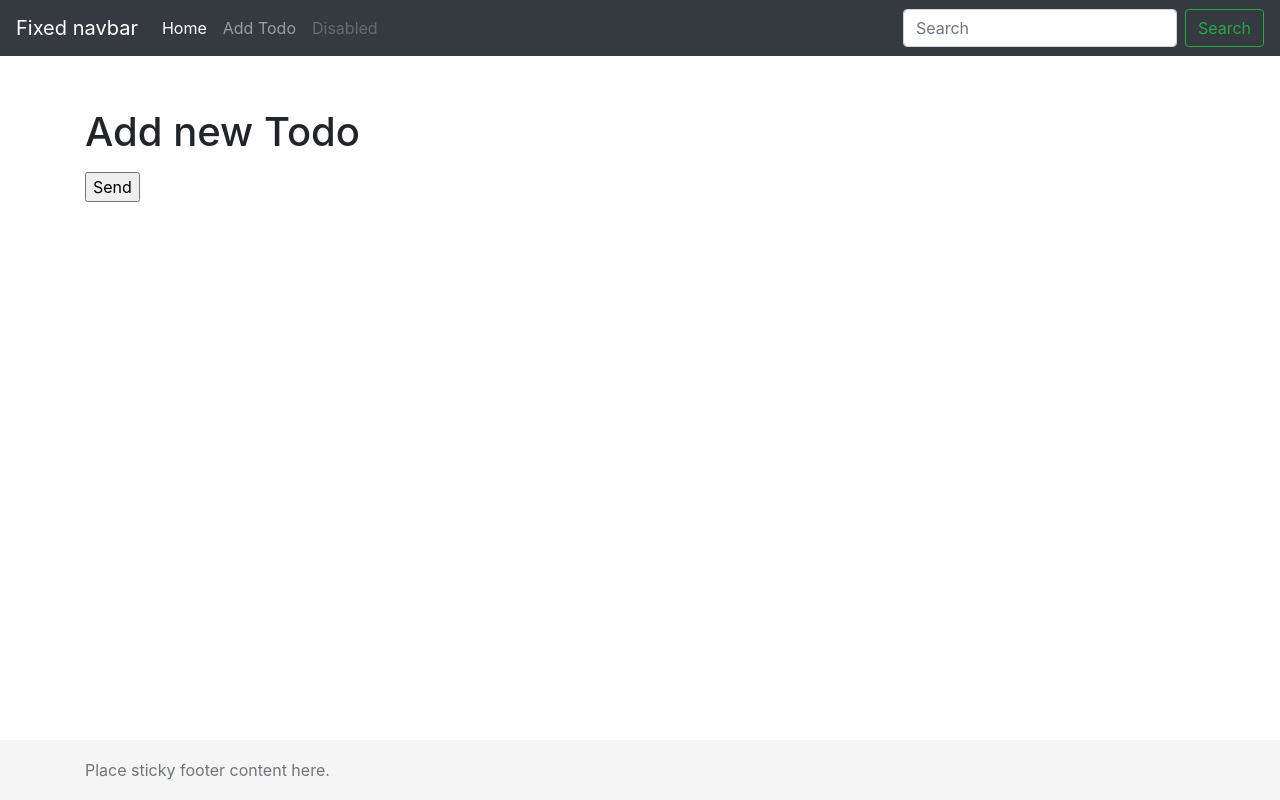
After one commit to Alksgest/python-todo, a Django app: template templates/addTodo.html in a window 1280 px wide. The commit adds this page. Run offline with Django 3.2, Linux system fonts and the light colour scheme; the template is opened without the code that fills it, so the values that code supplies are empty; some libraries are stand-ins or nearby versions.

Commit message:
added base templata, added addTodo tamplate, added home view

```diff
--- a/Todo/settings.py
+++ b/Todo/settings.py
@@ -121,6 +121,7 @@ USE_TZ = True
 
 STATIC_URL = '/static/'
 
+
 STATICFILES_DIRS = [
     os.path.join(BASE_DIR, "static"),
 ]
--- a/Todo/urls.py
+++ b/Todo/urls.py
@@ -15,9 +15,10 @@ Including another URLconf
 """
 from django.contrib import admin
 from django.urls import path
-from mainapp.views import HomeView
+from mainapp.views import HomeView, AddTodoView
 
 urlpatterns = [
     path('', HomeView.as_view()),
+    path('addTodo/', AddTodoView.as_view()),
     path('admin/', admin.site.urls),
 ]
--- a/mainapp/forms.py
+++ b/mainapp/forms.py
@@ -3,3 +3,6 @@ from django import forms
 class TodoInputForm(forms.Form):
     date = forms.DateField()
     content = forms.CharField()
+
+    def send_todo(self):
+        pass
--- a/mainapp/models.py
+++ b/mainapp/models.py
@@ -1,4 +1,5 @@
 from django.db import models
+from django.urls import reverse
 
 class TodoModel(models.Model):
     date = models.DateField(verbose_name="Date")
--- /dev/null
+++ b/static/css/styles.css
@@ -0,0 +1,32 @@
+html {
+    position: relative;
+    min-height: 100%;
+  }
+  body {
+    /* Margin bottom by footer height */
+    margin-bottom: 60px;
+  }
+  main {
+  }
+  .footer {
+    position: absolute;
+    bottom: 0;
+    width: 100%;
+    /* Set the fixed height of the footer here */
+    height: 60px;
+    line-height: 60px; /* Vertically center the text there */
+    background-color: #f5f5f5;
+  }
+
+  body > .container {
+    padding: 60px 15px 0;
+  }
+
+  .footer > .container {
+    padding-right: 15px;
+    padding-left: 15px;
+  }
+
+  code {
+    font-size: 80%;
+  }
--- /dev/null
+++ b/templates/addTodo.html
@@ -0,0 +1,12 @@
+{% extends "base.html" %}
+
+{% block content %}
+    <form method="POST">
+        {% csrf_token %}
+        <h1 class="mt-5">Add new Todo</h1>
+        <p class="lead">
+            <table> {{ form }} </table>
+            <input type="submit" value="Send">
+        </p>
+    </form>
+{% endblock content %}
--- /dev/null
+++ b/templates/base.html
@@ -0,0 +1,53 @@
+<!DOCTYPE html>
+{% load staticfiles %}
+<html lang="en">
+<head>
+    <meta charset="utf-8">
+    <meta name="viewport" content="width=device-width, initial-scale=1, shrink-to-fit=no">
+    <link rel="stylesheet" href="{%static "css/styles.css" %}"/>
+    <link rel="stylesheet" href="https://stackpath.bootstrapcdn.com/bootstrap/4.3.1/css/bootstrap.min.css" integrity="sha384-ggOyR0iXCbMQv3Xipma34MD+dH/1fQ784/j6cY/iJTQUOhcWr7x9JvoRxT2MZw1T" crossorigin="anonymous">
+    <title>{% block title %}Todo{% endblock title%}</title>
+</head>
+<body>
+    <header>
+        <nav class="navbar navbar-expand-md navbar-dark fixed-top bg-dark">
+            <a class="navbar-brand" href="#">Fixed navbar</a>
+            <button class="navbar-toggler" type="button" data-toggle="collapse" data-target="#navbarCollapse" aria-controls="navbarCollapse" aria-expanded="false" aria-label="Toggle navigation">
+            <span class="navbar-toggler-icon"></span>
+            </button>
+            <div class="collapse navbar-collapse" id="navbarCollapse">
+            <ul class="navbar-nav mr-auto">
+                <li class="nav-item active">
+                <a class="nav-link" href="/">Home <span class="sr-only">(current)</span></a>
+                </li>
+                <li class="nav-item">
+                <a class="nav-link" href="/addTodo">Add Todo</a>
+                </li>
+                <li class="nav-item">
+                <a class="nav-link disabled" href="#">Disabled</a>
+                </li>
+            </ul>
+            <form class="form-inline mt-2 mt-md-0">
+                <input class="form-control mr-sm-2" type="text" placeholder="Search" aria-label="Search">
+                <button class="btn btn-outline-success my-2 my-sm-0" type="submit">Search</button>
+            </form>
+            </div>
+        </nav>
+    </header>
+    <main role="main" class="container">
+        {% block content %}
+        {% endblock content%}
+    </main>
+    <footer class="footer">
+            <div class="container">
+              <span class="text-muted">Place sticky footer content here.</span>
+            </div>
+    </footer>
+</body>
+</html>
+
+<!-- <footer>
+        {% block footer %}
+            With God`s and Companyaka`s help project @2019
+        {% endblock footer %}
+    </footer> -->
```
Also changed, not shown: mainapp/views.py (+19 -1 lines), templates/index.html (+5 -13 lines), 1 other file.
